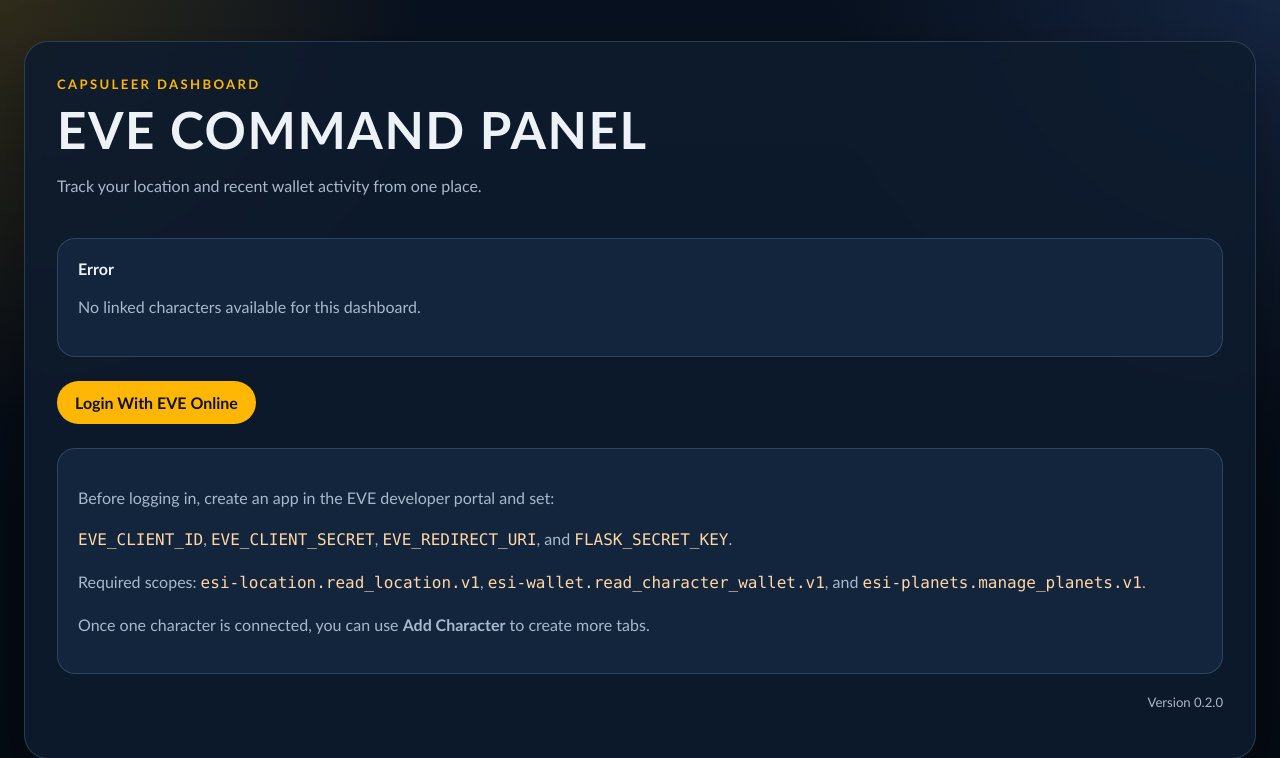
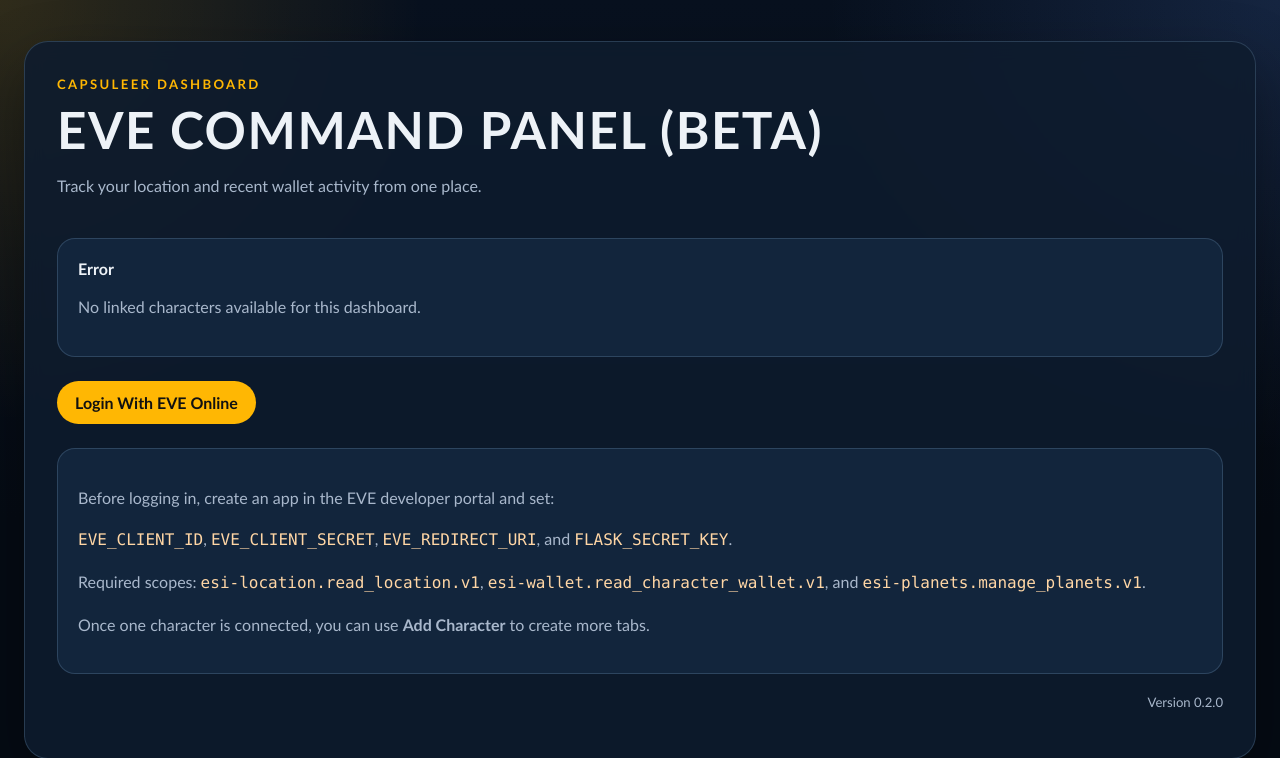
Before and after one commit to turusko/eve-command-panel, a Flask app: a page that uses templates/index.html in a window 1280 px wide. Shown: the top 758 px of the page. Run offline with Flask 3, Linux system fonts and the light colour scheme; the visitor is signed in with stand-in values (Sample User, id 1); data that the repository does not hold is empty.

Commit message:
Label dashboard title as beta

```diff
--- a/templates/index.html
+++ b/templates/index.html
@@ -3,7 +3,7 @@
 <head>
   <meta charset="utf-8">
   <meta name="viewport" content="width=device-width, initial-scale=1">
-  <title>EVE Character Location</title>
+  <title>EVE Command Panel (Beta)</title>
   <style>
     :root {
       color-scheme: light;
@@ -495,7 +495,7 @@
     <div class="hero">
       <div>
         <p class="eyebrow">Capsuleer Dashboard</p>
-        <h1>EVE Command Panel</h1>
+        <h1>EVE Command Panel (Beta)</h1>
         <p>Track your location and recent wallet activity from one place.</p>
       </div>
 
```
